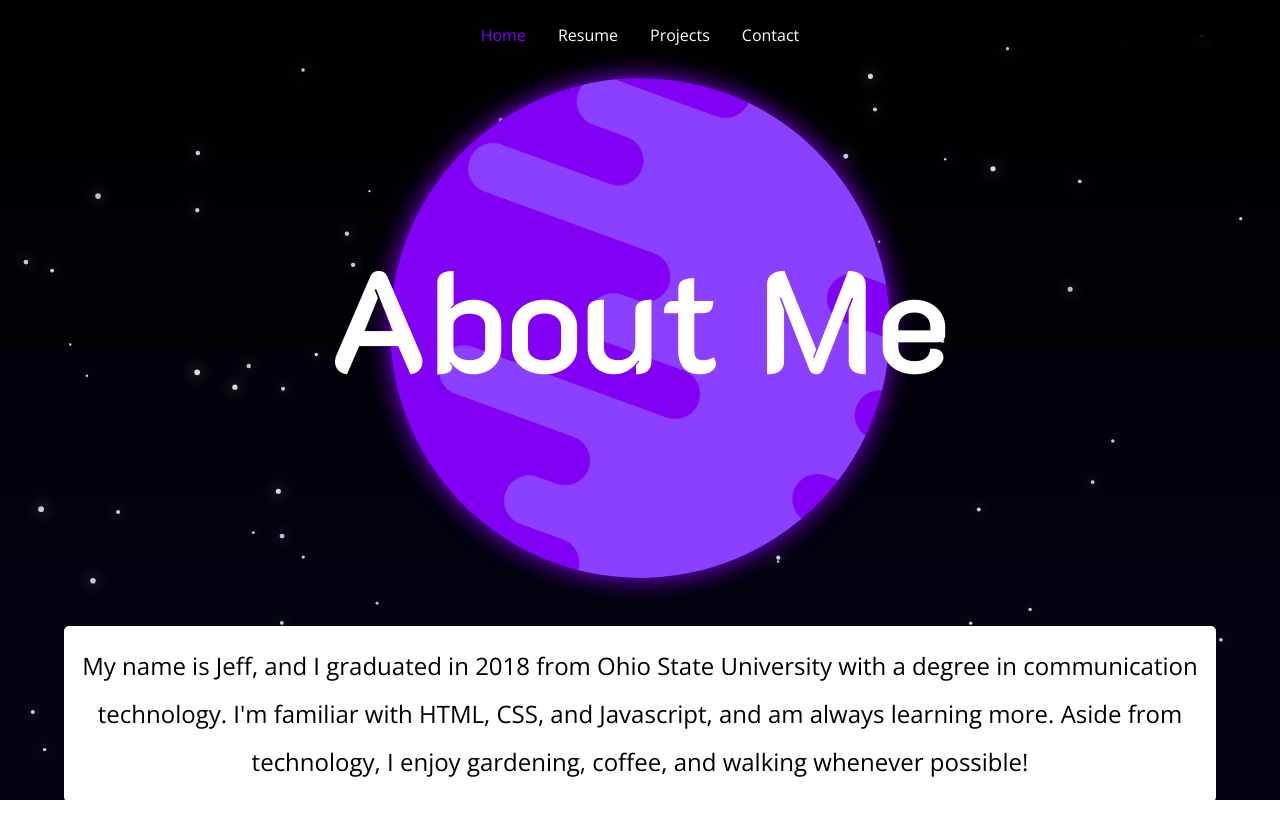
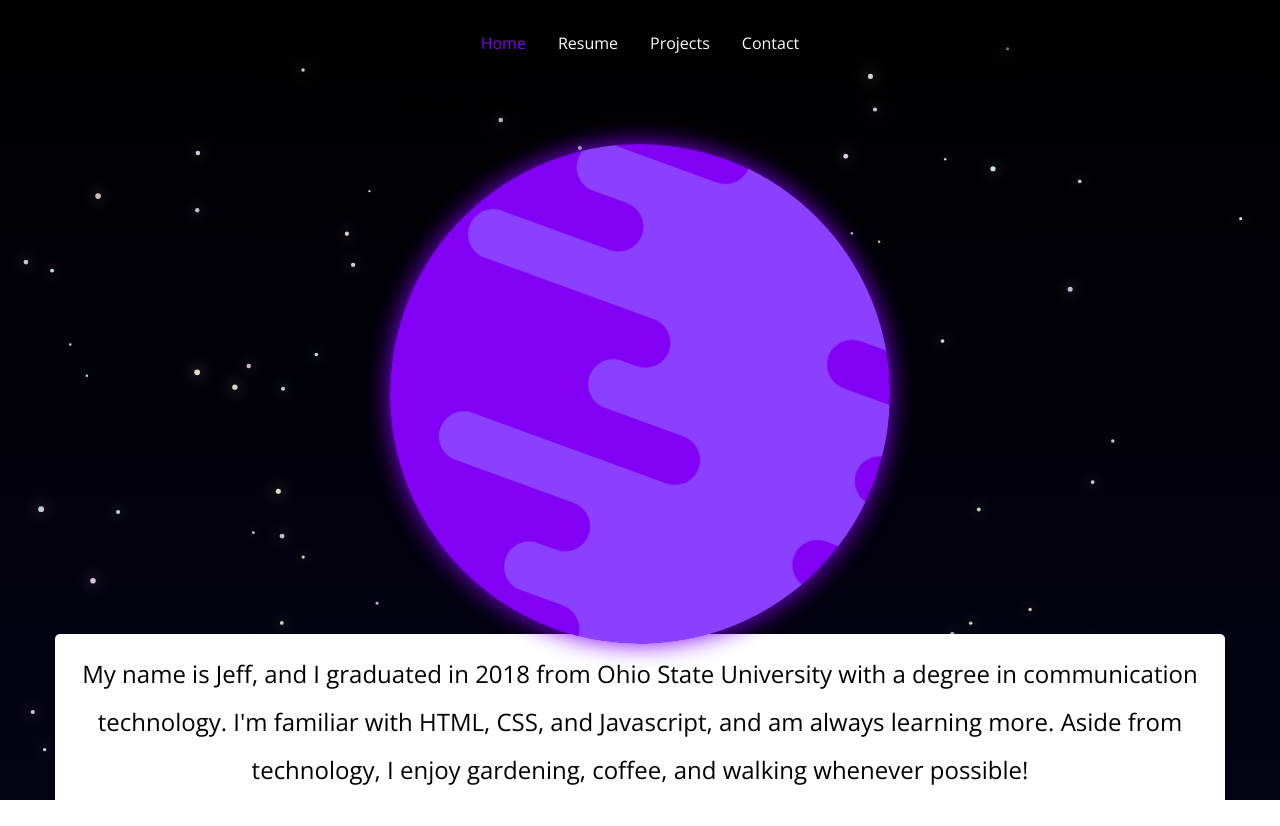
Before and after one commit to palmtopturtle/palmtopturtle.github.io, a React (Create React App) app: page /#/ in a window 1280 px wide. Before the commit the page ends 802 px from the top, so only its background shows below. Built offline with nearby package versions, Linux system fonts and the light colour scheme.

Commit message:
Moved resets

```diff
--- a/src/_global.scss
+++ b/src/_global.scss
@@ -1,8 +1,8 @@
 //Colors
 $home: hsl(272, 100%, 48%);
 $resume: hsl(144, 100%, 29%);
-$projects: hsl(3, 68%, 42%);
-$contact: hsl(206, 100%, 59%);
+$contact: 	hsl(16, 76%, 53%);
+$projects: hsl(213, 100%, 54.9%);
 
 //Fonts
 $font-family: "Open Sans", sans-serif;
@@ -62,37 +62,3 @@ $screen-phone: 650px;
   background-color: #fff;
   border-radius: 5px;
 }
-
-.page-header {
-  display: block;
-  position: absolute;
-  left: 0;
-  width: 100%;
-  margin-top: 1em;
-  text-align: center;
-  font-family: $font-family-header;
-  font-size: $font-size-header;
-  z-index: 1;
-  color: #fff;
-
-  @include tablet {
-    font-size: $font-size-header-tablet;
-  }
-
-  @include phone {
-    font-size: $font-size-header-phone;
-  }
-}
-
-//Reset
-* {
-  box-sizing: border-box;
-}
-
-html,
-body {
-  width: 100%;
-  height: 100%;
-  margin: 0;
-  padding: 0;
-}
```
